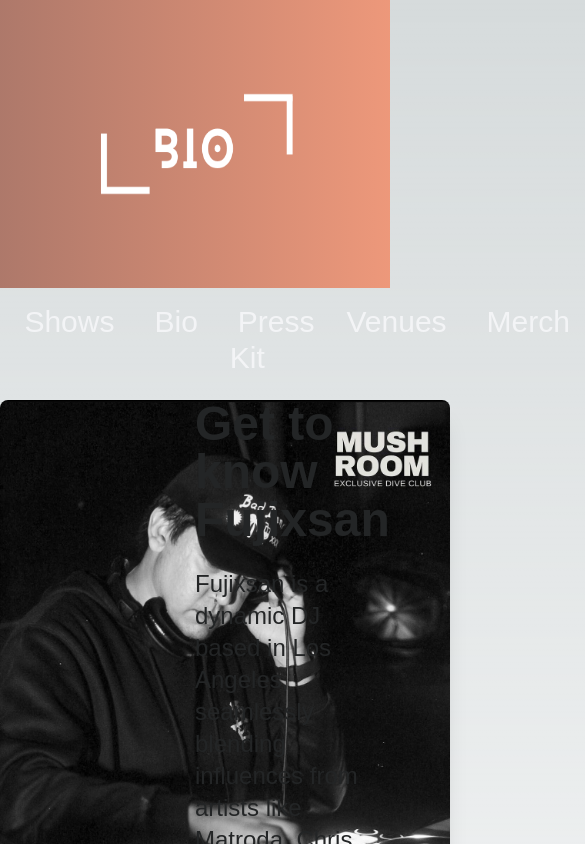
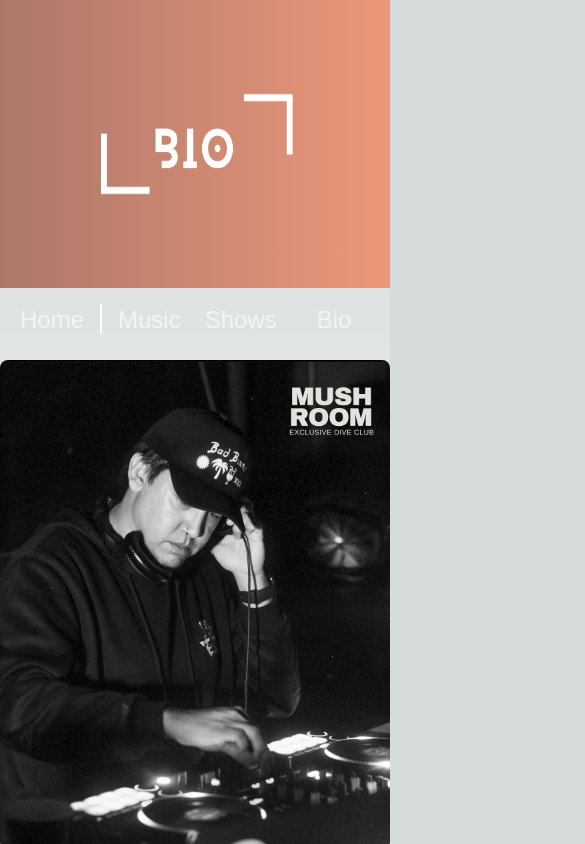
Before and after one commit to fujipug/fujixsan, a Next.js app: page /bio in a window 390 px wide. Shown: the top 844 px of the page, 585 px wide, since content can reach past the window. Built offline with nearby package versions, Linux system fonts and the light colour scheme; a web font is replaced by a local one.

Commit message:
touchups for mobile

```diff
--- a/app/bio/page.tsx
+++ b/app/bio/page.tsx
@@ -2,9 +2,9 @@ import Image from 'next/image'
 export default function Bio() {
   return (
     <>
-      <div className="grid grid-cols-2">
+      <div className="grid grid-cols-1 sm:grid-cols-2 align-middle">
         <div className="col-span-1">
-          <Image src="/bio.jpeg" className="h-auto max-w-xl rounded-lg shadow-xl dark:shadow-gray-800" alt="Fujixsan" width={450} height={450} />
+          <img src="/bio.jpeg" className="rounded-lg shadow-xl dark:shadow-gray-800" alt="Fujixsan" />
         </div>
         <div className="col-span-1">
           <h2 className='text-5xl font-bold'>Get to know Fujixsan</h2>
--- a/app/components/navbar.tsx
+++ b/app/components/navbar.tsx
@@ -4,9 +4,8 @@ import { usePathname } from 'next/navigation'
 export default function Navbar() {
   const pathname = usePathname()
 
-  console.log(pathname);
   return (
-    <div className='text-3xl ml-3'>
+    <div className='text-2xl sm:text-3xl ml-3 overflow-x-auto'>
       <ul className="flex">
         {pathname !== '/' &&
           <>
@@ -28,14 +27,14 @@ export default function Navbar() {
           <Link href="/bio" className="text-gray-100 px-2 hover:text-white hover:bg-gray-600 transition duration-300 ease-in-out hover:bg-opacity-70">Bio</Link>
         </li>
         <li className="mr-6">
-          <Link href="/press-kit" className="text-gray-100 px-2 hover:text-white hover:bg-gray-600 transition duration-300 ease-in-out hover:bg-opacity-70">Press Kit</Link>
-        </li>
-        <li className="mr-6">
           <Link href="/venues" className="text-gray-100 px-2 hover:text-white hover:bg-gray-600 transition duration-300 ease-in-out hover:bg-opacity-70">Venues</Link>
         </li>
         <li className="mr-6">
+          <Link href="/epk" className="text-gray-100 px-2 hover:text-white hover:bg-gray-600 transition duration-300 ease-in-out hover:bg-opacity-70">EPK</Link>
+        </li>
+        {/* <li className="mr-6">
           <Link href="/merch" className="text-gray-100 px-2 hover:text-white hover:bg-gray-600 transition duration-300 ease-in-out hover:bg-opacity-70">Merch</Link>
-        </li>
+        </li> */}
       </ul>
     </div>
   )
--- a/app/press-kit/page.tsx
+++ b/app/epk/page.tsx
@@ -1,4 +1,4 @@
-export default function PressKit() {
+export default function Epk() {
   return (
     <>
       <div>TEST</div>
--- a/app/music/page.tsx
+++ b/app/music/page.tsx
@@ -1,7 +1,7 @@
 export default function Music() {
   return (
     <>
-      <div className="grid grid-cols-3 gap-x-4">
+      <div className="grid grid-cols-1 gap-y-4 sm:grid-cols-3 sm:gap-x-4">
         <div className="col-span-1">
           <iframe
             width="100%"
--- a/app/shows/page.tsx
+++ b/app/shows/page.tsx
@@ -1,8 +1,7 @@
 export default function Shows() {
   return (
     <>
-      <button
-        type="button"
+      <div
         className="relative block w-full rounded-lg border-2 border-dashed border-gray-300 p-12 text-center hover:border-gray-400"
       >
         <svg
@@ -21,7 +20,7 @@ export default function Shows() {
         </svg>
 
         <span className="mt-2 block text-3xl font-semibold text-gray-300">No Upcoming Shows</span>
-      </button>
+      </div>
     </>
   )
 }
```
Also changed, not shown: app/epk/layout.tsx (renamed from app/press-kit/layout.tsx).
